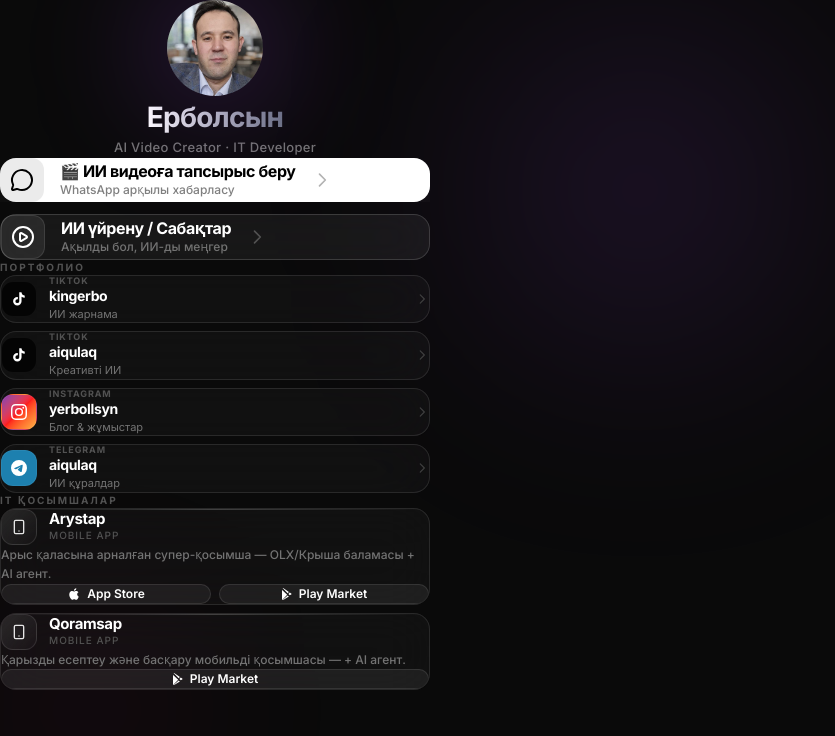
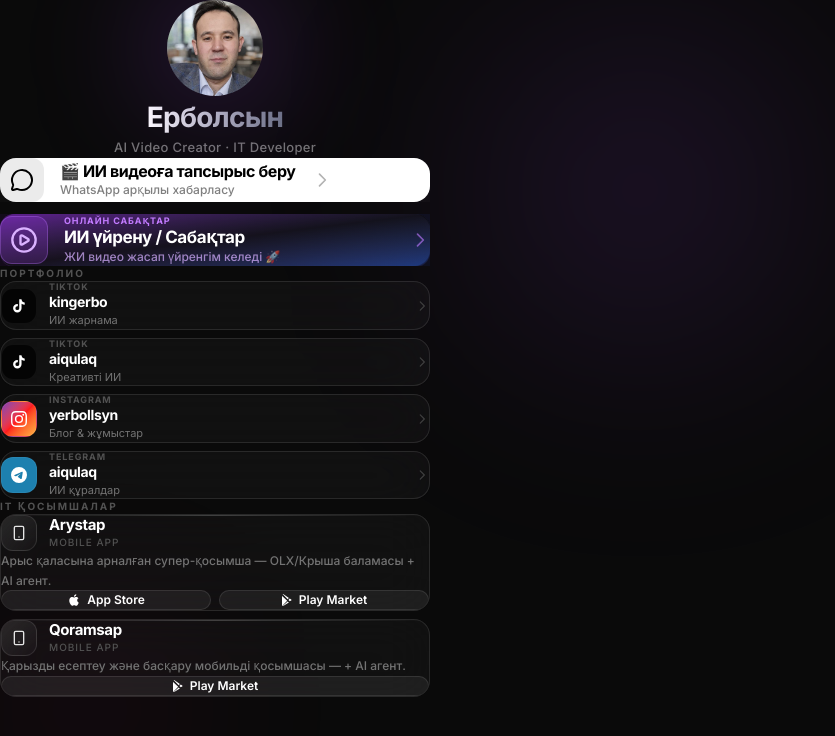
Before and after one commit to Erbosyn/erboportfolio, a React (Vite) app: page / in a window 1280 px wide. Shown: the top 736 px of the page, without its empty margins (0-835 px from the left). Built offline with nearby package versions, Linux system fonts and the light colour scheme.

Commit message:
feat: premium purple lesson card with gradient border, glow, pre-filled WhatsApp message

```diff
--- a/src/App.tsx
+++ b/src/App.tsx
@@ -103,32 +103,44 @@
             </div>
           </a>
 
-          {/* SECONDARY — ИИ Сабақтар */}
+          {/* SECONDARY — ИИ Сабақтар (PREMIUM CARD) */}
           <a
-            href="https://wa.me/77000957565"
+            href="https://wa.me/77000957565?text=%D0%A1%C3%99%D0%BB%D0%B5%D0%BC%21+%D0%96%D0%B0%D1%81%D0%B0%D0%BD%D0%B4%D0%B0+%D0%B6%D0%B0%D1%81%D0%B0%D0%BB%D0%BC%D0%B0%D2%9B%D1%88%D1%8B+%D0%BA%D0%B5%D0%BB%D0%B5%D0%B4%DB%AF%2C+%D0%96%D0%98+%D0%B2%D0%B8%D0%B4%D0%B5%D0%BE+%D0%B6%D0%B0%D1%81%D0%B0%D0%BF+%D2%AF%D0%B9%D1%80%D0%B5%D0%BD%D0%B3%DB%B3%D0%BC+%D0%BA%D0%B5%D0%BB%D0%B5%D0%B4%DB%B3%21+%F0%9F%9A%80"
             target="_blank"
             rel="noopener noreferrer"
             className="relative w-full overflow-hidden group"
           >
-            {/* Purple glow halo */}
-            <div className="absolute inset-0 rounded-2xl bg-purple-500/10 blur-xl scale-105 opacity-0 group-hover:opacity-100 transition-opacity duration-300 pointer-events-none" />
-            <div className="relative w-full bg-white/[0.06] border border-white/15 backdrop-blur-xl text-white rounded-2xl py-5 px-5 flex items-center gap-4 active:scale-[0.98] transition-transform duration-150">
-              {/* Icon circle */}
-              <div className="w-11 h-11 rounded-xl bg-white/8 border border-white/10 flex items-center justify-center flex-shrink-0">
-                <PlayCircle className="w-6 h-6 text-white" />
+            {/* Animated glow behind card */}
+            <div className="absolute inset-0 rounded-2xl bg-gradient-to-r from-purple-600/40 via-violet-500/30 to-blue-600/40 blur-2xl scale-110 opacity-60 group-hover:opacity-100 transition-opacity duration-500 pointer-events-none" />
+
+            {/* Card body — gradient border trick */}
+            <div className="relative w-full rounded-2xl p-[1.5px] bg-gradient-to-br from-purple-500/60 via-violet-400/30 to-blue-500/40">
+              <div className="w-full bg-gradient-to-br from-purple-900/60 via-[#0a0a0a]/80 to-blue-900/40 backdrop-blur-xl rounded-[14px] py-5 px-5 flex items-center gap-4 active:scale-[0.98] transition-transform duration-150">
+
+                {/* Icon — крупный, светящийся */}
+                <div className="w-12 h-12 rounded-xl bg-purple-500/20 border border-purple-400/30 flex items-center justify-center flex-shrink-0">
+                  <PlayCircle className="w-7 h-7 text-purple-300" />
                 </div>
-              <div className="flex flex-col items-start">
-                <span className="text-[16px] font-bold text-white leading-tight tracking-tight">
+
+                <div className="flex flex-col items-start flex-1">
+                  {/* Badge */}
+                  <div className="flex items-center gap-1.5 mb-1">
+                    <span className="text-[9px] font-bold text-purple-400 uppercase tracking-widest">Онлайн сабақтар</span>
+                  </div>
+                  <span className="text-[17px] font-bold text-white leading-tight tracking-tight">
                     ИИ үйрену / Сабақтар
                   </span>
-                <span className="text-[12px] text-neutral-500 font-medium mt-0.5">
-                  Ақылды бол, ИИ-ды меңгер
+                  <span className="text-[12px] text-purple-300/70 font-medium mt-0.5">
+                    ЖИ видео жасап үйренгім келеді 🚀
                   </span>
                 </div>
+
                 {/* Arrow */}
-              <svg className="w-5 h-5 text-neutral-600 ml-auto flex-shrink-0" fill="none" viewBox="0 0 24 24" stroke="currentColor">
+                <svg className="w-5 h-5 text-purple-400/60 flex-shrink-0" fill="none" viewBox="0 0 24 24" stroke="currentColor">
                   <path strokeLinecap="round" strokeLinejoin="round" strokeWidth={2} d="M9 5l7 7-7 7"/>
                 </svg>
+
+              </div>
             </div>
           </a>
 
```
Lines whose indentation alone changed are shown as unchanged.
